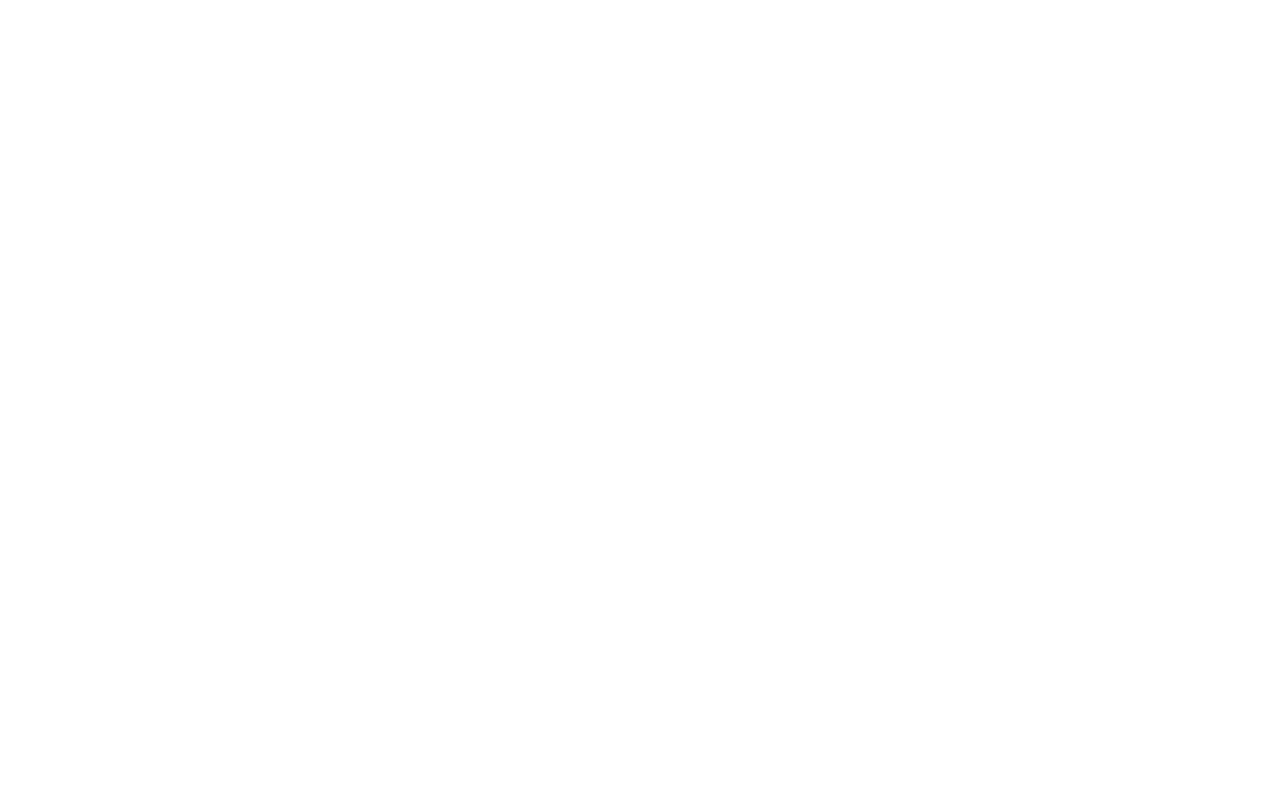
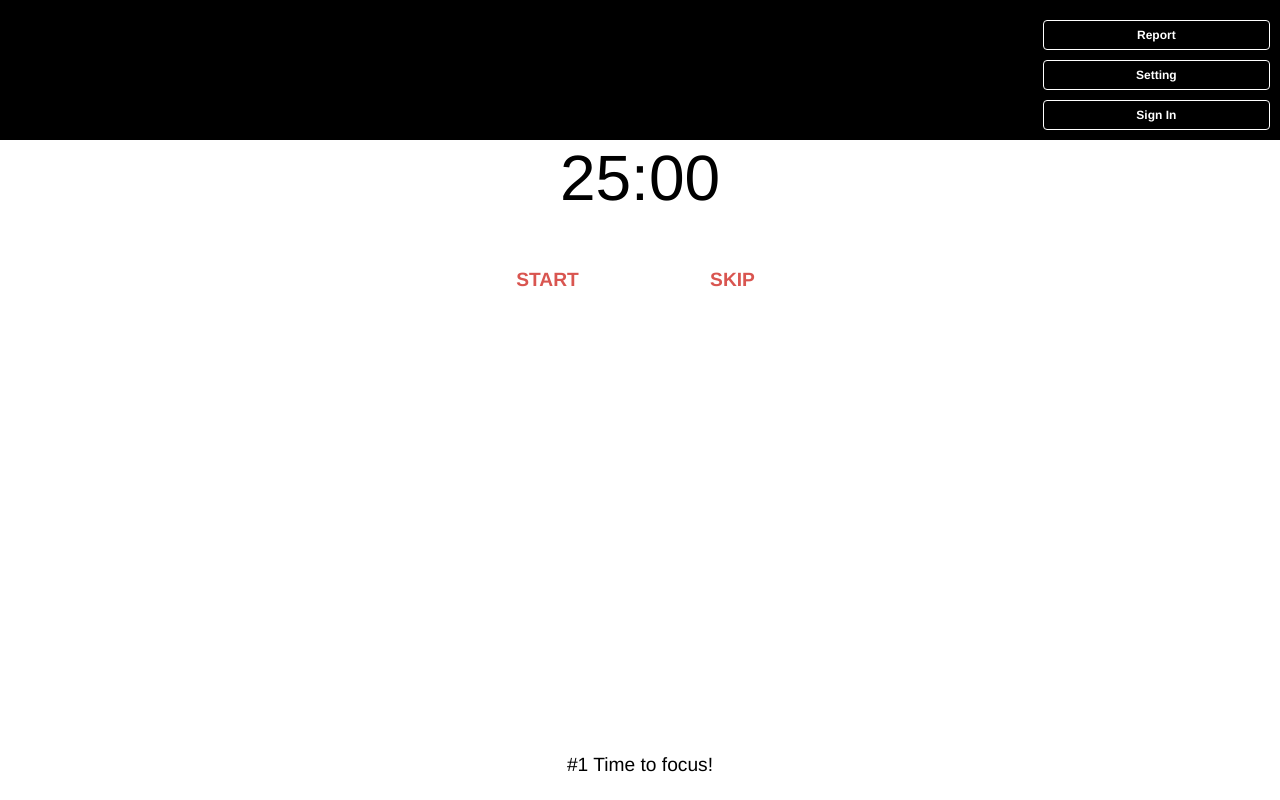
Before and after one commit to vidhiisaxena/MindVault, a React (Create React App) app in the folder mindvault/: page /pomodoroTimer in a window 1280 px wide. Before the commit this address had no page. Built offline with nearby package versions, Linux system fonts and the light colour scheme.

Commit message:
pomodoro Timer

```diff
--- a/mindvault/src/App.js
+++ b/mindvault/src/App.js
@@ -6,6 +6,7 @@
 import FlashcardList from "./components/flashcard/flashcardlist";
 import Quiz from "./components/quiz/Quiz";
 import Progress from "./components/progress/progress";
+import PomodoroTimer from "./components/pomodoro timer/pomodoroTimer";
 import { useEffect } from "react";
 
 function App() {
@@ -18,6 +19,7 @@
         <Route path="/flashcardlist" element={<FlashcardList />} />
         <Route path="/quiz" element={<Quiz />} />
         <Route path="/progress" element={<Progress/>}/>
+        <Route path="/pomodoroTimer" element={<PomodoroTimer/>}/>
       </Routes>
     </Router>
   );
--- /dev/null
+++ b/mindvault/src/components/pomodoro timer/pomodoroTimer.css
@@ -0,0 +1,109 @@
+
+* {
+  margin: 0;
+  padding: 0;
+  box-sizing: border-box;
+}
+
+body {
+  font-family: 'Helvetica Neue', Arial, sans-serif;
+  background-color: linear-gradient(90deg, #17181a, #201317);
+  color: #000000;
+}
+
+.pomofocus-container {
+  min-height: 100vh;
+  display: flex;
+  flex-direction: column;
+}
+
+.navbar {
+  display: flex;
+  flex-direction: row;
+  align-items: right;
+  padding: 10px 20px;
+}
+
+.nav-left {
+  font-size: 1.5rem;
+  font-weight: bold;
+  padding-bottom: 0;
+}
+
+.nav-right button {
+  background: transparent;
+  color: #fff;
+  border: 1px solid #fff;
+  padding: 5px 12px;
+  margin-left: 10px;
+  cursor: pointer;
+  border-radius: 4px;
+}
+
+.timer-card {
+  background-color: rgba(255, 255, 255, 0.15);
+  margin: 30px auto;
+  padding: 20px;
+  border-radius: 8px;
+  width: 400px;
+  text-align: center;
+}
+
+.mode-tabs {
+  display: flex;
+  justify-content: center;
+  margin-bottom: 20px;
+}
+
+.mode-tabs button {
+  background: none;
+  border: none;
+  color: #fff;
+  font-size: 1rem;
+  margin: 0 10px;
+  cursor: pointer;
+  padding: 5px 10px;
+  border-bottom: 2px solid transparent;
+}
+
+.mode-tabs button.active {
+  border-color: #fff;
+  font-weight: bold;
+}
+
+
+.time-display {
+  font-size: 4rem;
+  margin-bottom: 20px;
+}
+
+
+.controls {
+  display: flex;
+  justify-content: center;
+  gap: 10px;
+}
+
+.start-pause-btn,
+.skip-btn {
+  background-color: #fff;
+  color: #d95550;
+  border: none;
+  border-radius: 4px;
+  font-size: 1.2rem;
+  padding: 10px 20px;
+  cursor: pointer;
+}
+
+.start-pause-btn:hover,
+.skip-btn:hover {
+  opacity: 0.9;
+}
+
+
+.session-info {
+  text-align: center;
+  margin-top: auto;
+  padding-bottom: 20px;
+  font-size: 1.2rem;
+}
--- /dev/null
+++ b/mindvault/src/components/pomodoro timer/pomodoroTimer.js
@@ -0,0 +1,127 @@
+import React, { useState, useEffect } from "react";
+import "./pomodoroTimer.css";
+
+const DURATIONS = {
+  pomodoro: 25 * 60,
+  shortBreak: 5 * 60,
+  longBreak: 15 * 60,
+};
+
+function PomodoroTimer() {
+  const [mode, setMode] = useState("pomodoro");
+  const [timeLeft, setTimeLeft] = useState(DURATIONS.pomodoro);
+  const [cycleCount, setCycleCount] = useState(1);
+  const [timerActive, setTimerActive] = useState(false);
+
+  // Whenever mode changes, reset the timer to the new duration
+  useEffect(() => {
+    setTimeLeft(DURATIONS[mode]);
+  }, [mode]);
+
+  // Main timer effect
+  useEffect(() => {
+    if (!timerActive) return;
+
+    if (timeLeft <= 0) {
+      handleSessionEnd();
+      return;
+    }
+
+    const interval = setInterval(() => {
+      setTimeLeft((prev) => prev - 1);
+    }, 1000);
+
+    return () => clearInterval(interval);
+  }, [timerActive, timeLeft]);
+
+  // What happens when a session finishes or is skipped
+  const handleSessionEnd = () => {
+    if (mode === "pomodoro") {
+      // Increment cycle count after a pomodoro
+      setCycleCount((prev) => prev + 1);
+      // Every 4 pomodoros, go to long break
+      if (cycleCount % 4 === 0) {
+        setMode("longBreak");
+      } else {
+        setMode("shortBreak");
+      }
+    } else {
+      // If we were on a break, switch back to pomodoro
+      setMode("pomodoro");
+    }
+    setTimerActive(false);
+  };
+
+  const handleSkip = () => {
+    handleSessionEnd();
+  };
+
+  const handleStartPause = () => {
+    setTimerActive((prev) => !prev);
+  };
+
+  const handleModeChange = (newMode) => {
+    setMode(newMode);
+    setTimerActive(false);
+  };
+
+  // Utility to format seconds as mm:ss
+  const formatTime = (secs) => {
+    const m = Math.floor(secs / 60);
+    const s = secs % 60;
+    return `${m < 10 ? "0" + m : m}:${s < 10 ? "0" + s : s}`;
+  };
+
+  return (
+    <div className="pomofocus-container">
+      <nav className="navbar">
+        <div className="nav-left">Pomodoro Timer</div>
+        <div className="nav-right">
+          <button>Report</button>
+          <button>Setting</button>
+          <button>Sign In</button>
+        </div>
+      </nav>
+
+      <div className="timer-card">
+        <div className="mode-tabs">
+          <button
+            className={mode === "pomodoro" ? "active" : ""}
+            onClick={() => handleModeChange("pomodoro")}
+          >
+            Pomodoro
+          </button>
+          <button
+            className={mode === "shortBreak" ? "active" : ""}
+            onClick={() => handleModeChange("shortBreak")}
+          >
+            Short Break
+          </button>
+          <button
+            className={mode === "longBreak" ? "active" : ""}
+            onClick={() => handleModeChange("longBreak")}
+          >
+            Long Break
+          </button>
+        </div>
+
+        <div className="time-display">{formatTime(timeLeft)}</div>
+
+        <div className="controls">
+          <button className="start-pause-btn" onClick={handleStartPause}>
+            {timerActive ? "PAUSE" : "START"}
+          </button>
+          <button className="skip-btn" onClick={handleSkip}>
+            SKIP
+          </button>
+        </div>
+      </div>
+
+      <div className="session-info">
+        #{cycleCount} {mode === "pomodoro" ? "Time to focus!" : "Break time!"}
+      </div>
+    </div>
+  );
+}
+
+export default PomodoroTimer;
```
